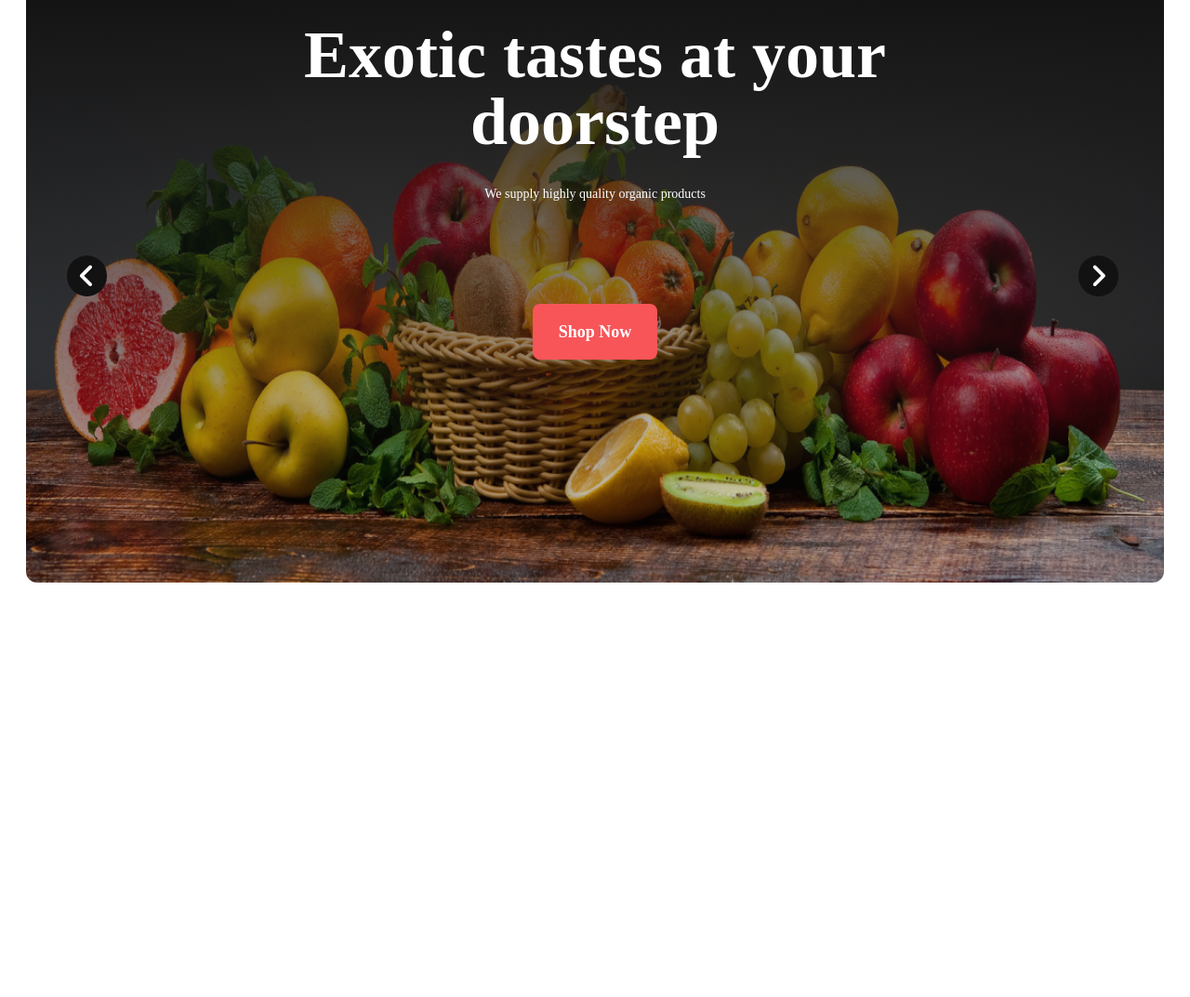
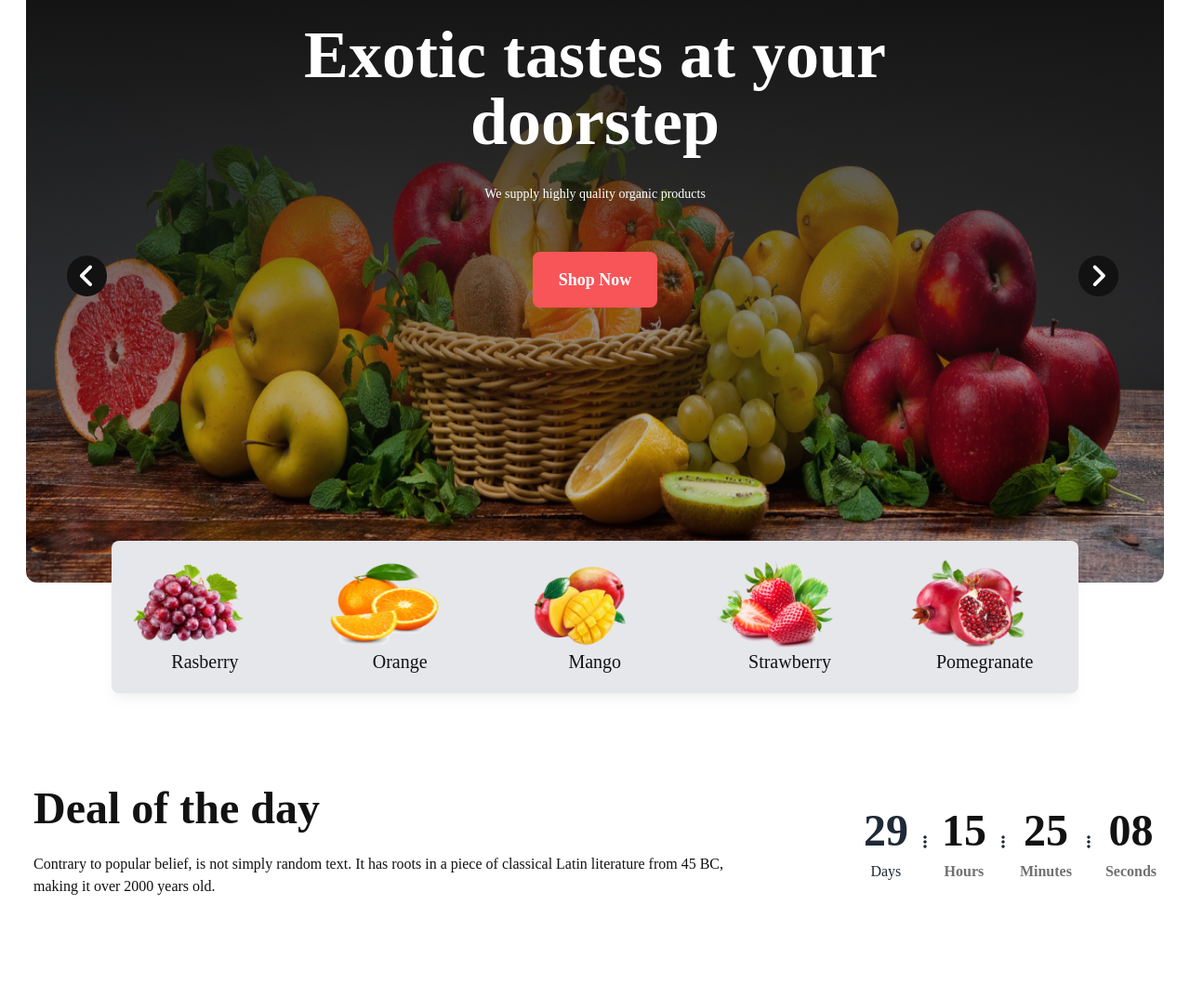
Before and after one commit to AkterParvin/Assignment03-FruitBrust, a plain HTML site: page index.html in a window 1280 px wide. Shown: the part 233-1306 px from the top of the page at 93% size. Before the commit the page ends 975 px from the top, so only its background shows below. Drawn offline with nearby package versions, Linux system fonts and the light colour scheme; grey boxes are pictures that could not be loaded.

Commit message:
added the deal clock

```diff
--- a/index.html
+++ b/index.html
@@ -48,7 +48,7 @@
 
 <body class="font-[font-lato]">
 
-    <header class="max-w-screen-xl mx-auto px-4 md:px-5 lg:px-7 py-5 my lg:my-10 bg-white">
+    <header class="max-w-screen-xl mx-auto px-4 md:px-5 lg:px-7 py-5 lg:my-10 bg-white">
         <!-- nav-bar part  -->
         <nav>
             <div class=" lg:bg-common-pink rounded-full py-6 px-8">
@@ -113,17 +113,17 @@
             </div>
         </nav>
         <!-- banner part starts here  -->
-        <div>
-            <div class="lg:my-12">
+        <div class="relative">
+            <div class="lg:my-12 ">
                 <div class="carousel w-full">
                     <div id="slide1" class="carousel-item relative w-full">
                         <img src="images/banner1.png" class="w-full h-[33vh] md:h-[70vh] lg:h-[82vh] rounded-xl " />
                         <div
-                            class="absolute top-0 left-0 w-full h-full bg-gradient-to-b from-title-color to-[#12121200] overflow-hidden rounded-xl">
+                            class="absolute top-0 left-0 w-full h-full bg-gradient-to-b from-title-color to-[#12121200] overflow-hidden rounded-xl z-10">
                         </div>
 
                         <div
-                            class="absolute flex justify-between transform -translate-y-1/2 left-5 right-1 lg:right-11 top-1/2 z-50">
+                            class="absolute flex justify-between transform -translate-y-1/2 left-5 right-1 lg:right-11 top-1/2 z-30">
                             <a href="#slide4" class="btn-circle bg-transparent outline-none">
                                 <i
                                     class="fa-solid fa-angle-left rounded-full  px-2 md:px-3  md:py-1 bg-title-color text-xl lg:text-3xl lg:ml-6 text-white "></i>
@@ -136,14 +136,14 @@
                         </div>
 
                         <div
-                            class="absolute  text-white  text-center top-0 left-0 w-full h-full justify-center items-start pt-5 lg:pt-8 z-10 ">
+                            class="absolute  text-white  text-center top-0 left-0 w-full h-full justify-center items-start pt-5 lg:pt-8 z-20 ">
                             <h1 class="text-xl md:text-5xl lg:text-7xl font-extrabold md:py-5">Exotic tastes at your
                                 <br> doorstep
                             </h1>
                             <p class="text-[14px] md:text-sm font-normal lg:font-medium py-2  md:py-3">We supply highly
                                 quality organic products</p>
                             <button
-                                class="bg-common-pink px-4 md:px-7  py-2  md:py-4 text-white font-bold text-lg md:mt-20 lg:mt-24 rounded-lg">Shop
+                                class="bg-common-pink px-4 md:px-7  py-2  md:py-4 text-white font-bold text-lg md:mt-20 lg:mt-10 rounded-lg">Shop
                                 Now</button>
                         </div>
                     </div>
@@ -163,7 +163,7 @@
 
                             <a href="#slide3" class="btn-circle bg-transparent outline-none">
                                 <i
-                                    class="fa-solid fa-angle-right rounded-full px-2 md:px-3  md:py-1 bg-title-color text-xl lg:text-3xl lg:mr-  text-white "></i>
+                                    class="fa-solid fa-angle-right rounded-full px-2 md:px-3  md:py-1 bg-title-color text-xl lg:text-3xl  text-white "></i>
                             </a>
                         </div>
 
@@ -175,7 +175,7 @@
                             <p class="text-[14px] md:text-sm font-normal lg:font-medium py-2  md:py-3">We supply highly
                                 quality organic products</p>
                             <button
-                                class="bg-common-pink px-4 md:px-7  py-2  md:py-4 text-white font-bold text-lg md:mt-20 lg:mt-24 rounded-lg">Shop
+                                class="bg-common-pink px-4 md:px-7  py-2  md:py-4 text-white font-bold text-lg md:mt-20 lg:mt-10  rounded-lg">Shop
                                 Now</button>
                         </div>
                     </div>
@@ -207,10 +207,11 @@
                             <p class="text-[14px] md:text-sm font-normal lg:font-medium py-2  md:py-3">We supply highly
                                 quality organic products</p>
                             <button
-                                class="bg-common-pink px-4 md:px-7  py-2  md:py-4 text-white font-bold text-lg md:mt-20 lg:mt-24 rounded-lg">Shop
+                                class="bg-common-pink px-4 md:px-7  py-2  md:py-4 text-white font-bold text-lg md:mt-20 lg:mt-10 rounded-lg">Shop
                                 Now</button>
                         </div>
                     </div>
+
                     <div id="slide4" class="carousel-item relative w-full">
                         <img src="images/banner4.png" class="w-full h-[33vh] md:h-[70vh] lg:h-[82vh] rounded-xl " />
                         <div
@@ -238,7 +239,7 @@
                             <p class="text-[14px] md:text-sm font-normal lg:font-medium py-2  md:py-3">We supply highly
                                 quality organic products</p>
                             <button
-                                class="bg-common-pink px-4 md:px-7  py-2  md:py-4 text-white font-bold text-lg md:mt-20 lg:mt-24 rounded-lg">Shop
+                                class="bg-common-pink px-4 md:px-7  py-2  md:py-4 text-white font-bold text-lg md:mt-20 lg:mt-10  rounded-lg">Shop
                                 Now</button>
                         </div>
                     </div>
@@ -246,21 +247,88 @@
 
             </div>
 
+            <!-- image block  -->
 
+            <div class="z-50 hidden lg:flex justify-around items-center gap-12 px-5 py-5 w-[85%] mx-auto bg-gray-200 rounded-lg shadow-lg shadow-[#0000000D] absolute -bottom-28 right-[92px]">
 
-            <div>
+                <div class="flex-1">
+                    <img src="images/fruit1.png" alt="" class="w-32 h-24">
+                    <p class="text-title-color text-center text-xl font-medium">Rasberry</p>
+                </div>
+                <div class="flex-1">
+                    <img src="images/fruit2.png" alt="" class="w-32 h-24">
+                    <p class="text-title-color text-center text-xl font-medium">Orange</p>
+                </div>
+                <div class="flex-1">
+                    <img src="images/fruit3.png" alt="" class="w-32 h-24">
+                    <p class="text-title-color text-center text-xl font-medium">Mango</p>
+                </div>
+                <div class="flex-1">
+                    <img src="images/fruit4.png" alt="" class="w-32 h-24">
+                    <p class="text-title-color text-center text-xl font-medium">Strawberry</p>
+                </div>
+                <div class="flex-1">
+                    <img src="images/fruit5.png" alt="" class="w-32 h-24">
+                    <p class="text-title-color text-center text-xl font-medium">Pomegranate</p>
+                </div>
 
             </div>
-
-
-
         </div>
 
     </header>
 
+    <main>
+        <!-- Deal of the day section  -->
 
 
-    <main>
+        <section class="max-w-screen-xl mx-auto px-4 md:px-5 lg:px-7 py-5 lg:my-10 bg-white">
+
+            <!-- text & static clock part  -->
+            <div class="flex justify-between items-center flex-col md:flex-row px-3 lg:px-2 lg:py-20 text-center lg:text-left">
+
+                <!-- Text  -->
+                <div class="md:mr-28">
+                    <h2 class=" md:text-2xl lg:text-5xl font-black text-title-color">Deal of the day</h2>
+                    <p class="text-sm lg:text-base font-medium text-title-color mt-6 ">Contrary to popular belief, is not simply random text. It has roots in a piece of classical Latin literature
+                        from 45 BC,
+                        making it over 2000 years old.</p>
+
+                </div>
+              <!-- Static clock  -->
+                <div class="flex justify-center items-center flex-1 my-5 ">
+                    <div class="flex justify-start items-center gap-4">
+                        <span class="text-center">
+                            <h2 class="text-lg md:text-2xl lg:text-5xl font-black py-1 md:py-2">29</h2>
+                            <p class="text-[9px] lg:text-base font-medium">Days</p>
+                        </span>
+
+                        <i class="fa-solid fa-ellipsis-vertical"></i>
+
+                        <span class="text-center">
+                            <h2 class="text-lg md:text-2xl lg:text-5xl font-black text-title-color py-1 md:py-2">15</h2>
+                            <p class="text-[9px] lg:text-base font-bold text-para-color">Hours</p>
+                        </span>
+
+                        <i class="fa-solid fa-ellipsis-vertical "></i>
+
+                        <span class="text-center">
+                            <h2 class="text-lg md:text-2xl lg:text-5xl font-black text-title-color py-1 md:py-2">25</h2>
+                            <p class="text-[9px] lg:text-base font-bold text-para-color">Minutes</p>
+                        </span>
+
+                        <i class="fa-solid fa-ellipsis-vertical "></i>
+
+                        <span class="text-center">
+                            <h2 class="text-lg md:text-2xl lg:text-5xl font-black text-title-color py-1 md:py-2">08</h2>
+                            <p class="text-[9px] lg:text-base font-bold text-para-color">Seconds</p>
+                        </span>
+
+                    </div>
+
+
+                </div>
+            </div>
+        </section>
 
 
 
```
